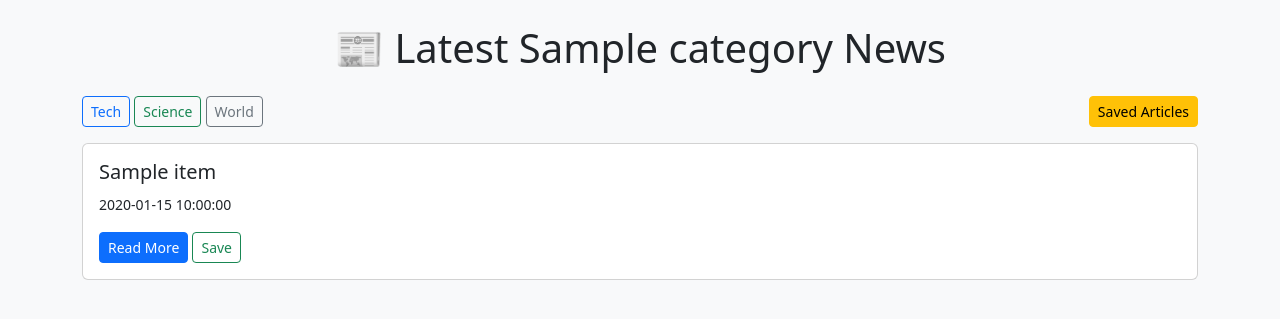
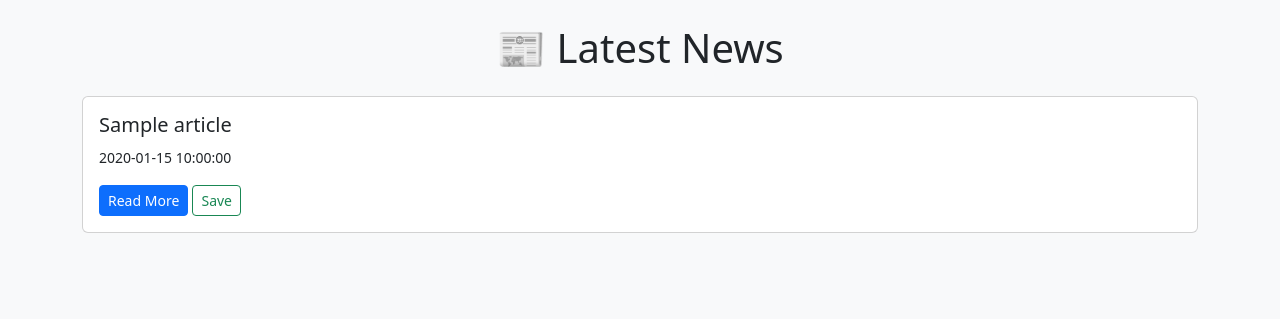
Before and after one commit to setrayoman/SeroNews, a Python web app: template templates/index_old.html in a window 1280 px wide. Shown: the top 319 px of the page. Run offline with Jinja, Linux system fonts and the light colour scheme; the template is opened without the code that fills it: most values are stand-ins (such as "Sample title", 1, 10 or a date in 2020).

Commit message:
used the original template and pushed the latest news to it. However, I had to take out the categorization in HTML file.

```diff
--- a/app.py
+++ b/app.py
@@ -17,7 +17,7 @@
 @app.route('/')
 def index():
     articles = get_articles()
-    return render_template('index.html', articles=articles)
+    return render_template('index_old.html', articles=articles)
 
 # def home():
 #     category = request.args.get('category', 'tech')
--- a/templates/index_old.html
+++ b/templates/index_old.html
@@ -6,25 +6,25 @@
 </head>
 <body class="bg-light">
     <div class="container mt-4">
-        <h1 class="text-center mb-4">📰 Latest {{ category.capitalize() }} News</h1>
+            <h1 class="text-center mb-4">📰 Latest News</h1>
 
-        <div class="mb-3">
-            <a href="/?category=tech" class="btn btn-outline-primary btn-sm">Tech</a>
-            <a href="/?category=science" class="btn btn-outline-success btn-sm">Science</a>
-            <a href="/?category=world" class="btn btn-outline-secondary btn-sm">World</a>
-            <a href="/saved" class="btn btn-warning btn-sm float-end">Saved Articles</a>
-        </div>
+<!--        <div class="mb-3">-->
+<!--            <a href="/?category=tech" class="btn btn-outline-primary btn-sm">Tech</a>-->
+<!--            <a href="/?category=science" class="btn btn-outline-success btn-sm">Science</a>-->
+<!--            <a href="/?category=world" class="btn btn-outline-secondary btn-sm">World</a>-->
+<!--            <a href="/saved" class="btn btn-warning btn-sm float-end">Saved Articles</a>-->
+<!--        </div>-->
 
-        {% for item in news %}
+        {% for article in articles %}
         <div class="card mb-3">
             <div class="card-body">
-                <h5 class="card-title">{{ item.title }}</h5>
-                <p><small>{{ item.published }}</small></p>
-                <a href="{{ item.link }}" target="_blank" class="btn btn-sm btn-primary">Read More</a>
+                <h5 class="card-title">{{ article.title }}</h5>
+                <p><small>{{ article.published }}</small></p>
+                <a href="{{ article.link }}" target="_blank" class="btn btn-sm btn-primary">Read More</a>
                 <form method="post" action="/save" style="display:inline;">
-                    <input type="hidden" name="title" value="{{ item.title }}">
-                    <input type="hidden" name="link" value="{{ item.link }}">
-                    <input type="hidden" name="published" value="{{ item.published }}">
+                    <input type="hidden" name="title" value="{{ article.title }}">
+                    <input type="hidden" name="source" value="{{ article.source }}">
+                    <input type="hidden" name="published" value="{{ article.published_at }}">
                     <button type="submit" class="btn btn-sm btn-outline-success">Save</button>
                 </form>
             </div>
```
